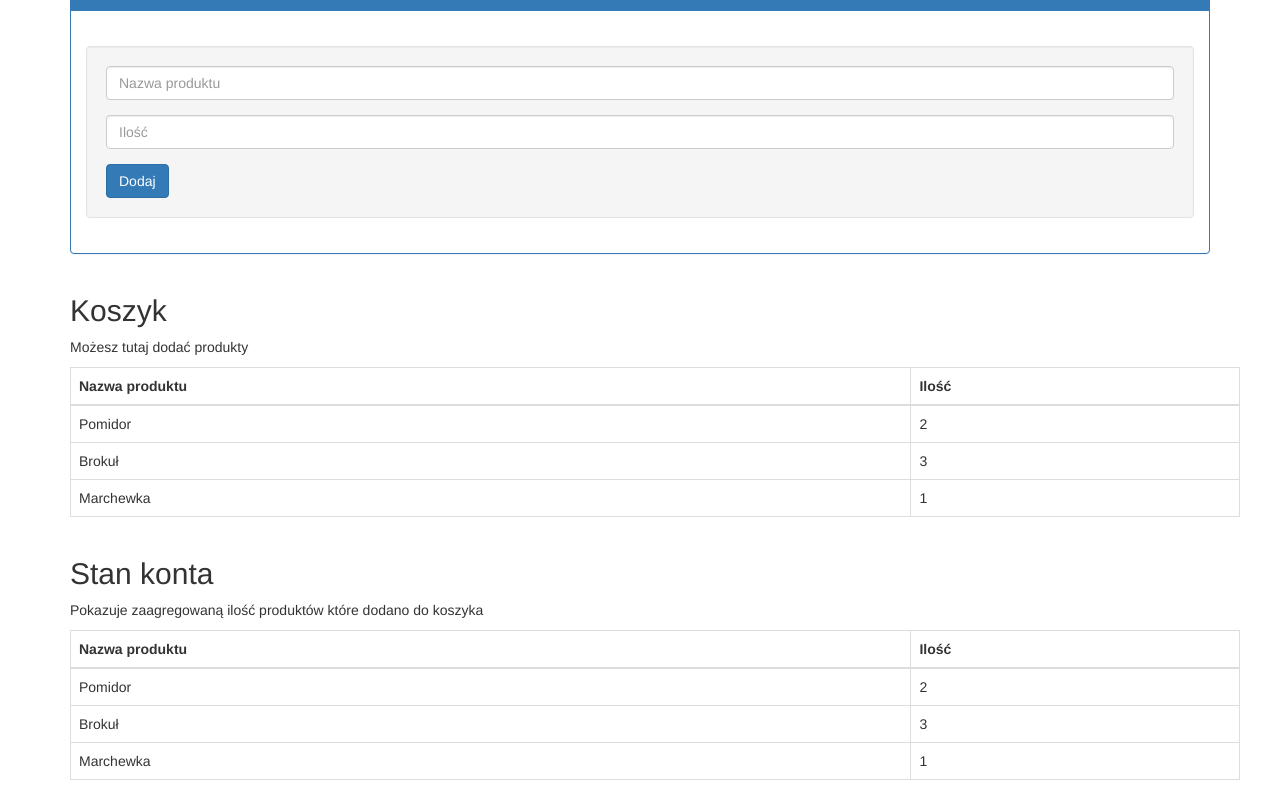
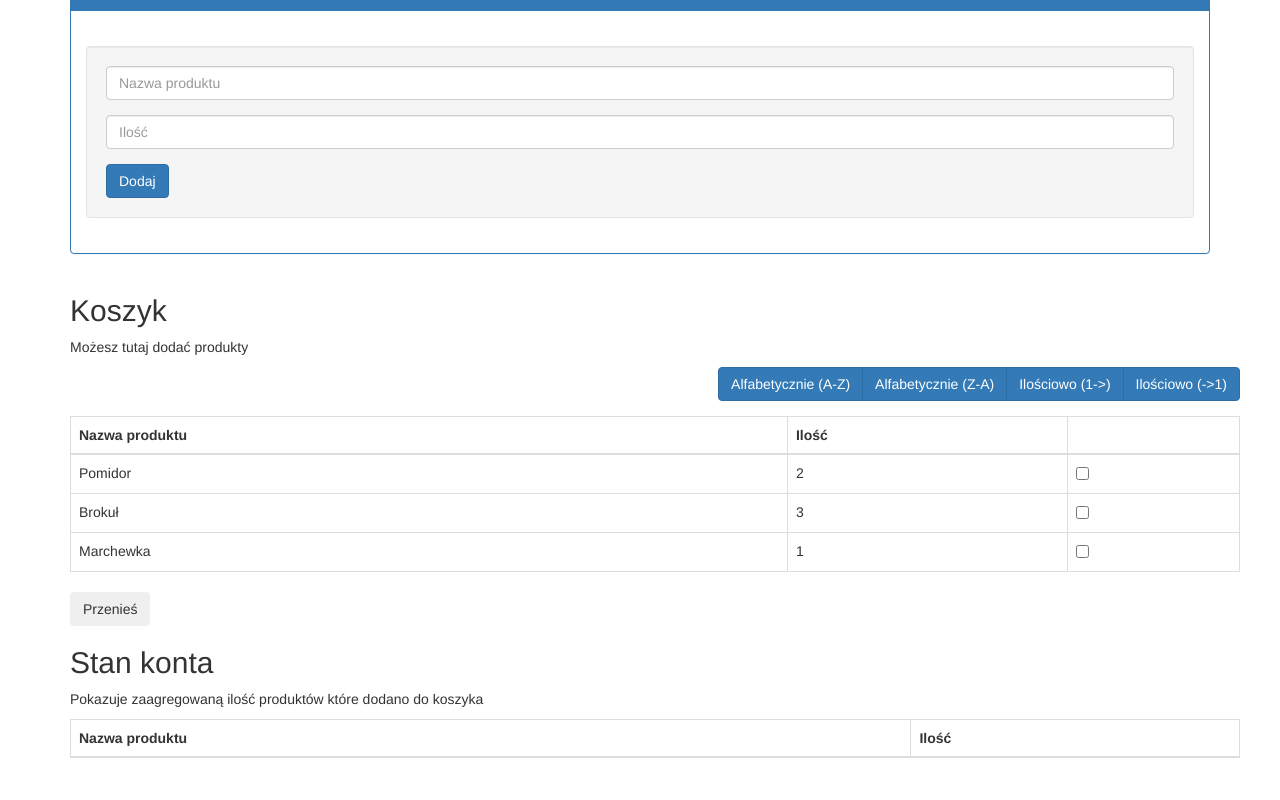
Before and after one commit to pmolik/ShopAssistant, an Angular app: page / in a window 1280 px wide. Shown: the part 309-1109 px from the top of the page. After the commit the page ends 1087 px from the top, so only its background shows below. Built offline with nearby package versions, Linux system fonts and the light colour scheme.

Commit message:
Dodanie componentu do sortowania tablicy (formatka + logika)

```diff
--- a/src/app/app.module.ts
+++ b/src/app/app.module.ts
@@ -9,6 +9,7 @@ import {ProductService} from "./services/product.service";
 import { ModalComponent } from './components/modal/modal.component';
 import { AddFormComponent } from './components/add-form/add-form.component';
 import { AccountComponent } from './components/account/account.component';
+import { SortComponent } from './components/sort/sort.component';
 
 
 @NgModule({
@@ -17,7 +18,8 @@ import { AccountComponent } from './components/account/account.component';
     CartComponent,
     ModalComponent,
     AddFormComponent,
-    AccountComponent
+    AccountComponent,
+    SortComponent
   ],
   imports: [
     BrowserModule,
--- a/src/app/components/account/account.component.html
+++ b/src/app/components/account/account.component.html
@@ -1,3 +1,5 @@
+<button type="button" class="btn btn-secondary" (click)="copyList()">Przenieś</button>
+
 <h2>Stan konta</h2>
 <p>Pokazuje zaagregowaną ilość produktów które dodano do koszyka</p>
 <table class="table table-bordered">
@@ -8,7 +10,7 @@
   </tr>
   </thead>
   <tbody>
-  <tr *ngFor="let product of product">
+  <tr *ngFor="let product of sortedList">
     <td>{{product.name}}</td>
     <td>{{product.quantity}}</td>
   </tr>
--- a/src/app/components/account/account.component.ts
+++ b/src/app/components/account/account.component.ts
@@ -1,4 +1,4 @@
-import { Component, OnInit } from '@angular/core';
+import {Component, OnInit} from '@angular/core';
 import {ProductService} from '../../services/product.service'
 import {Product} from "../../interfaces/product";
 
@@ -8,12 +8,24 @@ import {Product} from "../../interfaces/product";
   styleUrls: ['./account.component.css']
 })
 export class AccountComponent implements OnInit {
-  product: Product[] = [];
+  accountList: Product[] = [];
+  productListCopy: Product[] = [];
+  sortedList: Product[] = [];
+  j = 0;
 
-  constructor(private productService: ProductService){}
+  constructor(private productService: ProductService) {
+  }
 
   ngOnInit() {
-    this.product = this.productService.getProductList();
+    //this.product = this.productService.getProductList();
   }
 
+  copyList() {
+    this.productListCopy = this.productService.getProductList();
+    //this.accountList[0] = this.productListCopy[0];
+
+    }
+
+  //this.productList = this.productService.getProductList();
+
 }
--- a/src/app/components/cart/cart.component.html
+++ b/src/app/components/cart/cart.component.html
@@ -1,16 +1,19 @@
 <h2>Koszyk</h2>
 <p>Możesz tutaj dodać produkty</p>
-<table class="table table-bordered">
+<app-sort></app-sort>
+<table class="table table-bordered" style="padding-top: 15px">
   <thead>
   <tr>
     <th>Nazwa produktu</th>
     <th>Ilość</th>
+    <th></th>
   </tr>
   </thead>
   <tbody>
   <tr *ngFor="let product of product">
     <td>{{product.name}}</td>
     <td>{{product.quantity}}</td>
+    <td><input type="checkbox"></td>
   </tr>
   </tbody>
 </table>
--- a/src/app/components/cart/cart.component.ts
+++ b/src/app/components/cart/cart.component.ts
@@ -17,4 +17,8 @@ export class CartComponent implements OnInit {
     this.product = this.productService.getProductList();
   }
 
+  log(){
+    console.log('sortowanie')
+  }
+
 }
--- /dev/null
+++ b/src/app/components/sort/sort.component.html
@@ -0,0 +1,14 @@
+<div class="btn-group pull-right" data-toggle="buttons" style="padding-bottom: 15px;">
+  <label class="btn btn-primary">
+    <input type="radio" name="options" id="option2" autocomplete="off" (click)="alphabetically()"> Alfabetycznie (A-Z)
+  </label>
+  <label class="btn btn-primary">
+    <input type="radio" name="options" id="option3" autocomplete="off" (click)="reverseAlphabetically()"> Alfabetycznie (Z-A)
+  </label>
+  <label class="btn btn-primary">
+    <input type="radio" name="options" id="option4" autocomplete="off" (click)="quantity()"> Ilościowo (1->)
+  </label>
+  <label class="btn btn-primary">
+    <input type="radio" name="options" id="option5" autocomplete="off" (click)="reverseQuantity()"> Ilościowo (->1)
+  </label>
+</div>
--- /dev/null
+++ b/src/app/components/sort/sort.component.ts
@@ -0,0 +1,38 @@
+import { Component, OnInit } from '@angular/core';
+import {ProductService} from '../../services/product.service'
+import {Product} from "../../interfaces/product";
+
+@Component({
+  selector: 'app-sort',
+  templateUrl: './sort.component.html',
+  styleUrls: ['./sort.component.css']
+})
+export class SortComponent implements OnInit {
+  product: Product[] = [];
+
+  constructor(private productService: ProductService) { }
+
+  ngOnInit() {
+  }
+
+  alphabetically(){
+    this.product = this.productService.getProductList();
+    this.product.sort((a,b) => a.name.localeCompare(b.name));
+  }
+
+  reverseAlphabetically(){
+    this.product = this.productService.getProductList();
+    this.product.sort((a,b) => a.name.localeCompare(b.name)).reverse();
+  }
+
+  quantity(){
+    this.product = this.productService.getProductList();
+    this.product.sort((a,b) => a.quantity - b.quantity);
+  }
+
+  reverseQuantity(){
+    this.product = this.productService.getProductList();
+    this.product.sort((a,b) => a.quantity - b.quantity).reverse();
+  }
+
+}
```
Also changed, not shown: src/app/components/sort/sort.component.css (added), 1 other file (tests, documents, lock files or other folders).
